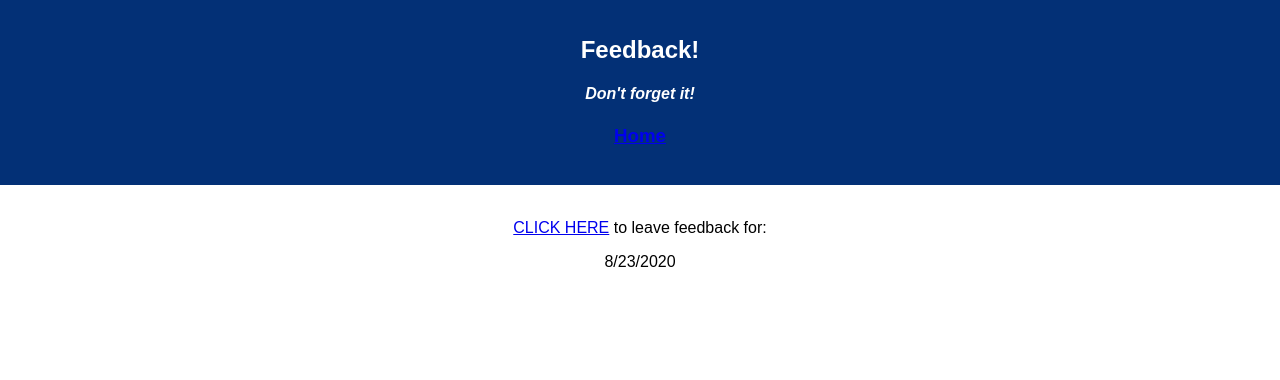
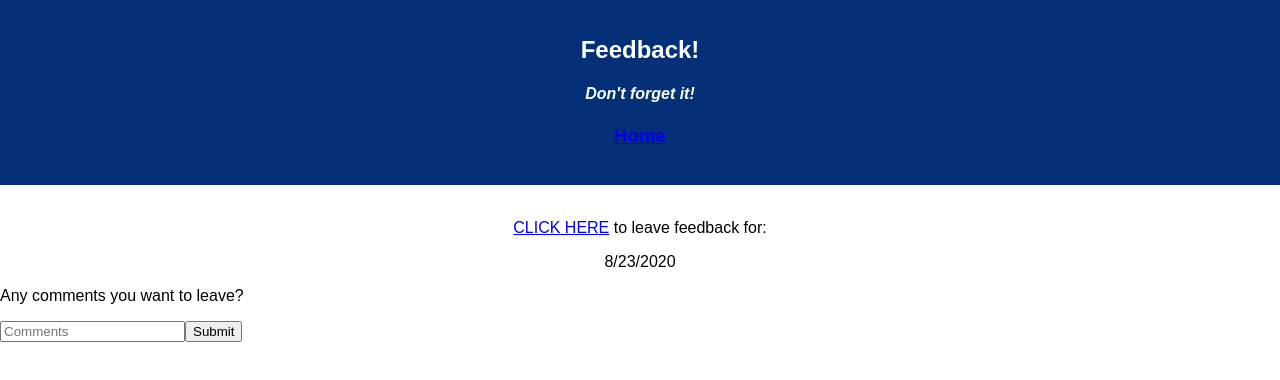
Before and after one commit to samueldmaus/redux-feedback-loop, a React (Create React App) app: page /#/comments in a window 1280 px wide. Shown: the top 380 px of the page. Built offline with nearby package versions, Linux system fonts and the light colour scheme.

Commit message:
added comments component and sent to reducer

```diff
--- a/src/components/App/App.js
+++ b/src/components/App/App.js
@@ -4,6 +4,7 @@ import {HashRouter as Router, Route, Link} from 'react-router-dom';
 import Feeling from '../Feeling/Feeling.js';
 import Supported from '../Supported/Supported.js'
 import Understanding from '../Understanding/Understanding';
+import Comments from '../Comments/Comments.js';
 
 class App extends Component {
   render() {
@@ -24,6 +25,7 @@ class App extends Component {
         <Route exact path="/feeling" component={Feeling}/>
         <Route exact path="/supported" component={Supported} />
         <Route exact path="/understanding" component={Understanding} />
+        <Route exact path="/comments"  component={Comments} />
       </Router>
 
     );
--- /dev/null
+++ b/src/components/Comments/Comments.js
@@ -0,0 +1,34 @@
+import React, {Component} from 'react';
+import {connect} from 'react-redux';
+
+class Comments extends Component {
+    state = {
+        comments: ''
+    };
+
+    handleChange = (event) => {
+        this.setState({
+            comments: event.target.value
+        })
+    };
+
+    handleSubmit = (event) => {
+        event.preventDefault();
+        this.props.dispatch({type:"ADD_COMMENTS", payload: this.state.comments})
+        this.setState({
+            comments:''
+        })
+    }
+
+    render(){
+        return (
+            <form onSubmit={this.handleSubmit}>
+                <p>Any comments you want to leave?</p>
+                <input placeholder="Comments" onChange={this.handleChange} value={this.state.comments}/>
+                <button type="submit">Submit</button>
+            </form>
+        )
+    }
+}
+
+export default connect()(Comments)
--- a/src/components/Feeling/Feeling.js
+++ b/src/components/Feeling/Feeling.js
@@ -19,13 +19,13 @@ class Feeling extends Component {
             <form onSubmit={this.getRadioValue}>
 
                 <p>How are you feeling today?</p>
-                <label for="valStart">1</label>
+                <label htmlFor="valStart">1</label>
                 <input name="feeling" type="radio" id="valStart" value="1" />
                 <input name="feeling"  type="radio"  value="2" />
                 <input name="feeling"  type="radio"  value="3" />
                 <input name="feeling"  type="radio" value="4" />
                 <input name="feeling"  type="radio" id="valEnd" value="5" />
-                <label for="valEnd">5</label>
+                <label htmlFor="valEnd">5</label>
                 <button type="submit">Submit</button>
             </form>
         )
--- a/src/components/Supported/Supported.js
+++ b/src/components/Supported/Supported.js
@@ -19,13 +19,13 @@ class Supported extends Component{
         <form onSubmit={this.getRadioValue}>
 
             <p>How well are you being supported?</p>
-            <label for="valStart">1</label>
+            <label htmlFor="valStart">1</label>
             <input name="supported" type="radio" id="valStart" value="1" />
             <input name="supported"  type="radio"  value="2" />
             <input name="supported"  type="radio"  value="3" />
             <input name="supported"  type="radio" value="4" />
             <input name="supported"  type="radio" id="valEnd" value="5" />
-            <label for="valEnd">5</label>
+            <label htmlFor="valEnd">5</label>
             <button type="submit">Submit</button>
 
         </form>
--- a/src/components/Understanding/Understanding.js
+++ b/src/components/Understanding/Understanding.js
@@ -19,13 +19,13 @@ class Understanding extends Component{
         <form onSubmit={this.getRadioValue}>
 
             <p>How well are you being supported?</p>
-            <label for="valStart">1</label>
+            <label htmlFor="valStart">1</label>
             <input name="understanding" type="radio" id="valStart" value="1" />
             <input name="understanding"  type="radio"  value="2" />
             <input name="understanding"  type="radio"  value="3" />
             <input name="understanding"  type="radio" value="4" />
             <input name="understanding"  type="radio" id="valEnd" value="5" />
-            <label for="valEnd">5</label>
+            <label htmlFor="valEnd">5</label>
             <button type="submit">Submit</button>
 
         </form>
--- a/src/index.js
+++ b/src/index.js
@@ -14,6 +14,8 @@ const FeedbackReducer = (state = {feeling: 0, understanding: 0, supported: 0, co
         return {...state, supported: action.payload}
     } else if(action.type === "ADD_UNDERSTANDING") {
         return {...state, understanding: action.payload}
+    } else if(action.type === "ADD_COMMENTS") {
+        return {...state, comments: action.payload}
     }
 
     return state;
```
